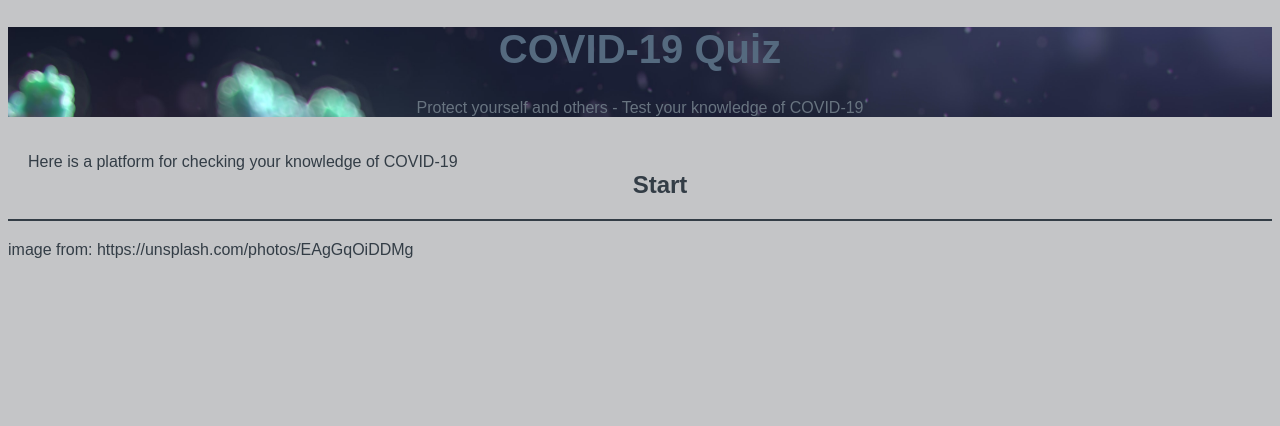
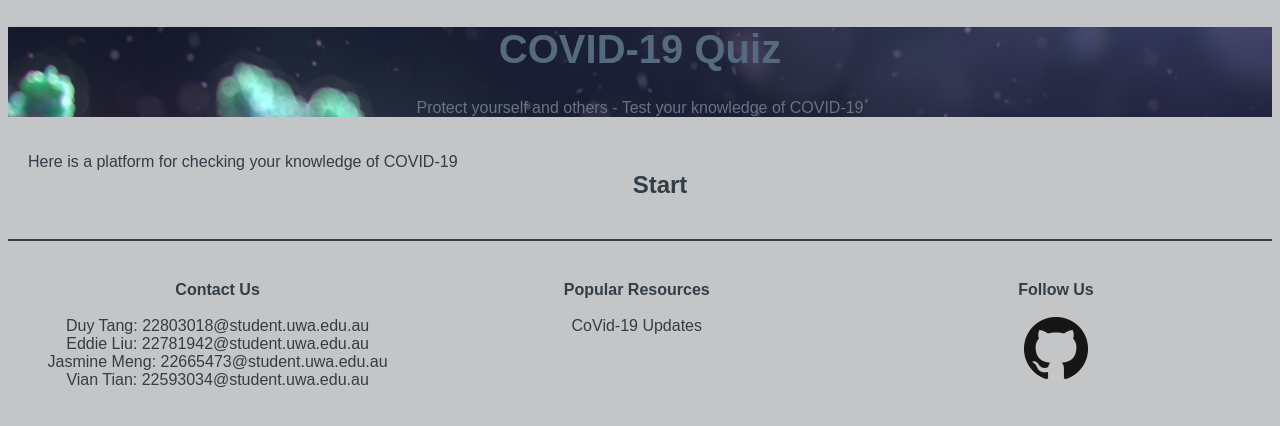
Before and after one commit to thanhduytang/Simple-Quiz-Web-Application-using-Flask, a plain HTML site: page front-end/theme.html in a window 1280 px wide. Shown: the top 426 px of the page. Drawn offline with Linux system fonts and the light colour scheme; a web font is replaced by a local one.

Commit message:
add footer

```diff
--- a/front-end/mystyle.css
+++ b/front-end/mystyle.css
@@ -49,6 +49,11 @@ hr {
     text-align: center;
 }
 
+.footer {
+    text-align: center;
+    width: 30%;
+}
+
 /* Buttons */
 a.button {
     font-size: 150%;
@@ -66,3 +71,17 @@ a.button:link,
 a.button:visited {
     color: #333D46;
 }
+
+/* Link */
+a.resource {
+    text-decoration: none;
+}
+
+a.resource:hover {
+    font-weight: bold;
+}
+
+a.resource:link,
+a.resource:visited {
+    color: #333D46;
+}
--- a/front-end/theme.html
+++ b/front-end/theme.html
@@ -21,11 +21,31 @@
             <div class='column'>
                 Here is a platform for checking your knowledge of COVID-19
 
+                <!--Button-->
                 <div class='center'><a class='button' href='question.html'>Start</a></div>
             </div>
+        </div>
 
-            <hr>
-            image from: https://unsplash.com/photos/EAgGqOiDDMg
+        <hr>
+
+        <!--Footer-->
+        <div class='row'>
+            <div class='column footer'>
+                <b>Contact Us</b><br/><br/>
+                Duy Tang: 22803018@student.uwa.edu.au<br/>
+                Eddie Liu: 22781942@student.uwa.edu.au<br/>
+                Jasmine Meng: 22665473@student.uwa.edu.au<br/>
+                Vian Tian: 22593034@student.uwa.edu.au<br/>
+            </div>
+            <div class='column footer'>
+                <b>Popular Resources</b><br/><br/>
+                <a class='resource' href='https://covid-19.wileam.com' target='_blank' title='CoVid-19 Updates'>CoVid-19 Updates</a>
+            </div>
+            <div class='column footer'>
+                <b>Follow Us</b><br/><br/>
+                <a href='https://github.com/thanhduytang' target='_blank' title='GitHub'>
+                <img src='images/GitHub.png' alt='GitHub logo'></a>
+            </div>
         </div>
 
     </body>
```
Also changed, not shown: front-end/question.html (+22 -2 lines), front-end/result.html (+22 -2 lines), front-end/submit.html (+22 -2 lines), front-end/images/GitHub.png (added), front-end/reference.txt.
